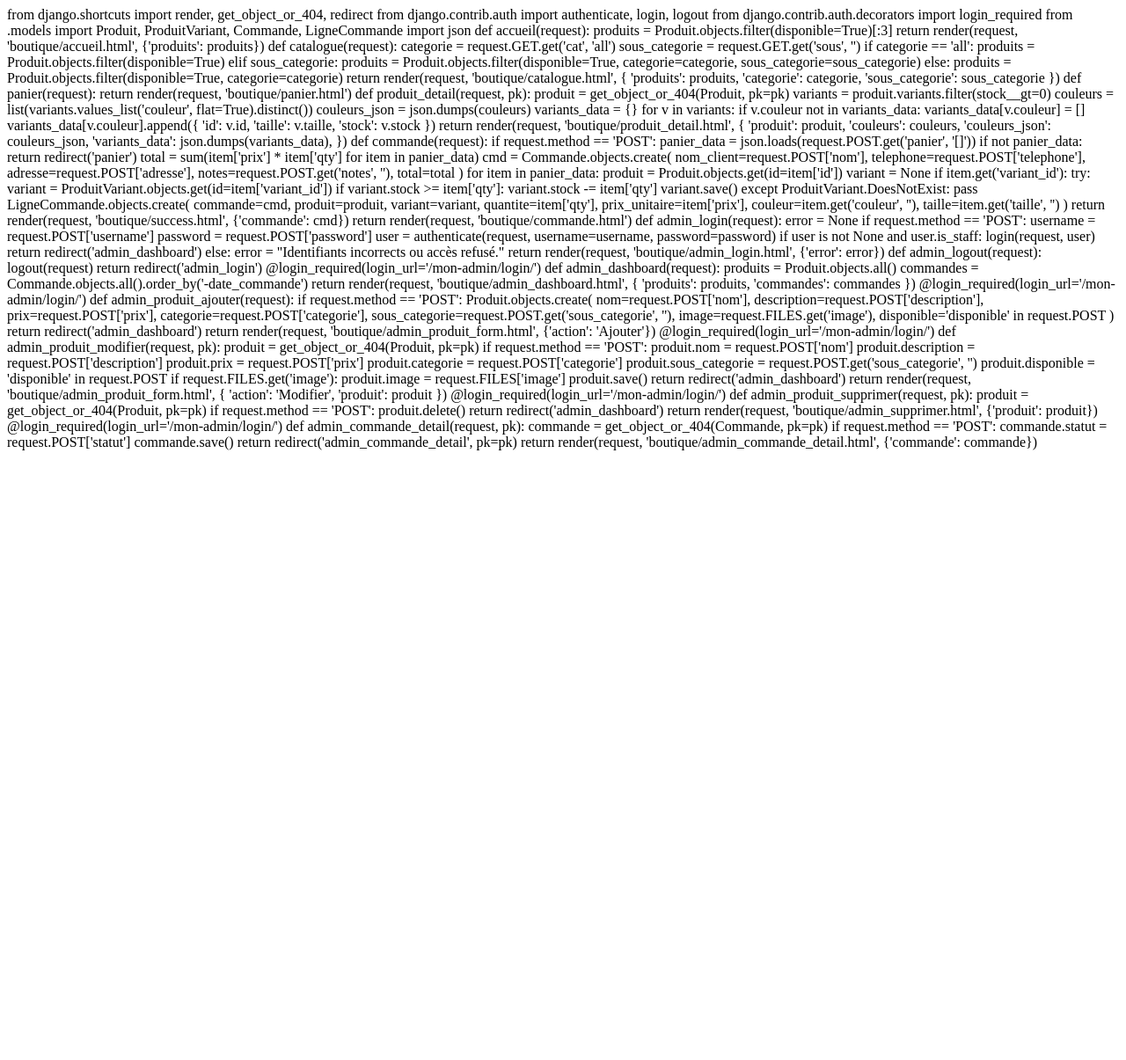
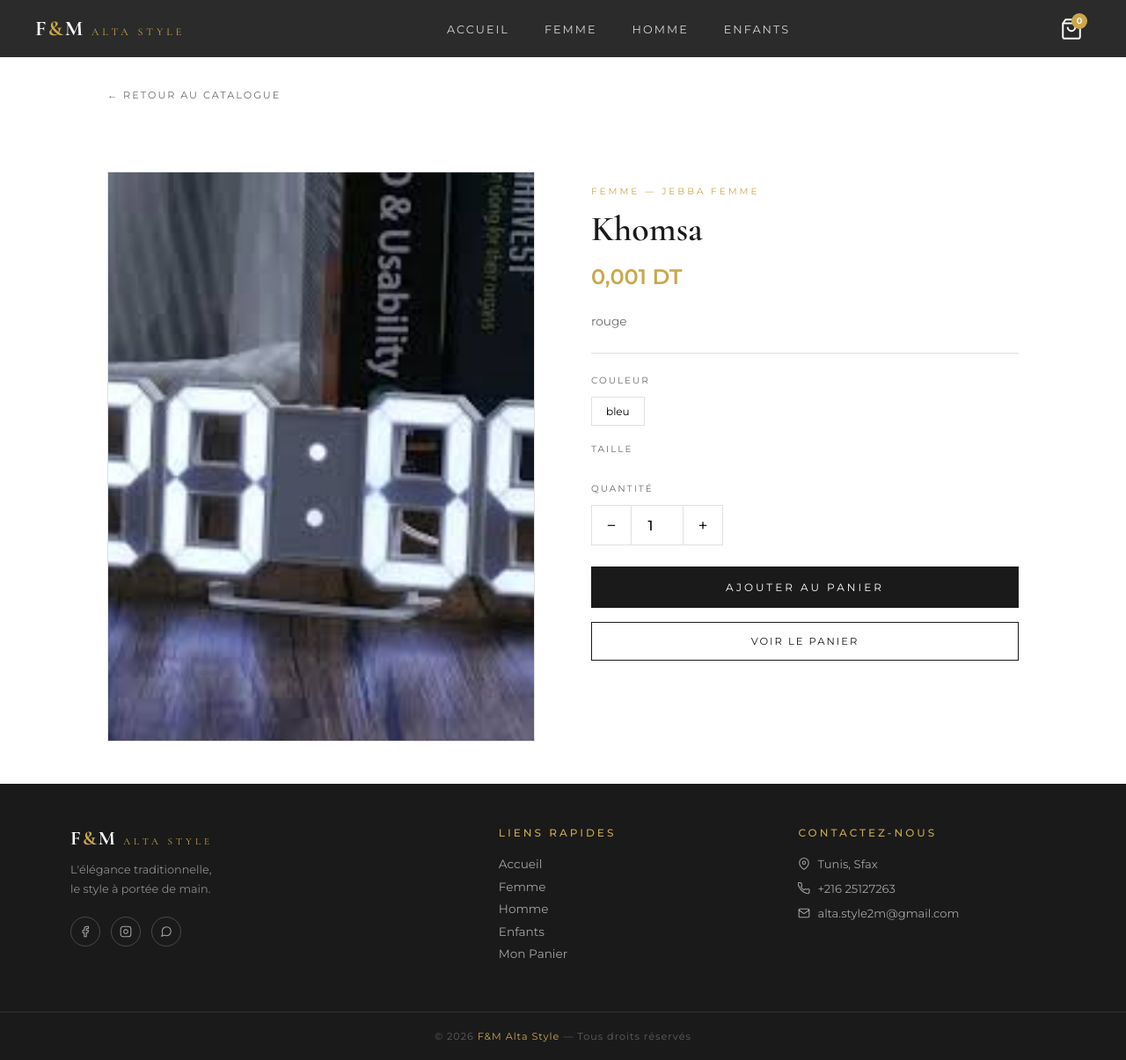
Before and after one commit to badouj/fandm-alta-style, a Django app: page /produit/1/ in a window 1280 px wide. Shown: the whole page at 88% size. Before the commit the page ends 512 px from the top, so only its background shows below. Run offline with Django 5.2, Linux system fonts and the light colour scheme; data comes from the database, SQL or seed files in the repository.

Commit message:
fix views complete

```diff
--- a/boutique/templates/boutique/produit_detail.html
+++ b/boutique/templates/boutique/produit_detail.html
@@ -1,161 +1,172 @@
-from django.shortcuts import render, get_object_or_404, redirect
-from django.contrib.auth import authenticate, login, logout
-from django.contrib.auth.decorators import login_required
-from .models import Produit, ProduitVariant, Commande, LigneCommande
-import json
+{% extends 'boutique/base.html' %}
+{% load static %}
+{% block content %}
+<style>
+.detail-wrapper{max-width:1100px;margin:3rem auto;padding:0 2rem;display:grid;grid-template-columns:1fr 1fr;gap:4rem;align-items:start}
+.detail-img{aspect-ratio:3/4;background:var(--cream);display:flex;align-items:center;justify-content:center;font-size:8rem;border:1px solid var(--border);overflow:hidden}
+.detail-img img{width:100%;height:100%;object-fit:cover}
+.detail-info{padding-top:1rem}
+.detail-cat{font-size:0.65rem;letter-spacing:3px;text-transform:uppercase;color:var(--gold);margin-bottom:0.75rem}
+.detail-name{font-family:'Cormorant Garamond',serif;font-size:2.5rem;font-weight:600;line-height:1.2;margin-bottom:1rem}
+.detail-price{font-size:1.5rem;font-weight:600;color:var(--gold);margin-bottom:1.5rem}
+.detail-desc{font-size:0.85rem;color:var(--gray);line-height:1.8;margin-bottom:1.5rem;padding-bottom:1.5rem;border-bottom:1px solid var(--border)}
+.qty-label{font-size:0.65rem;letter-spacing:2px;text-transform:uppercase;color:var(--gray);margin-bottom:0.75rem;margin-top:1.25rem}
+.variant-btn{background:none;border:1px solid var(--border);padding:8px 16px;font-family:'Montserrat',sans-serif;font-size:0.75rem;cursor:pointer;transition:all 0.3s;min-width:44px}
+.variant-btn:hover,.variant-btn.selected{background:var(--black);color:var(--white);border-color:var(--black)}
+.variant-error{color:#e53e3e;font-size:0.75rem;margin-top:0.5rem;margin-bottom:0.5rem;display:none}
+.stock-info{font-size:0.75rem;color:var(--gray);margin-top:0.5rem;margin-bottom:1rem}
+.stock-info.low{color:#e53e3e}
+.qty-control{display:flex;align-items:center;gap:0;width:fit-content;border:1px solid var(--border);margin-bottom:1.5rem}
+.qty-btn{background:none;border:none;width:44px;height:44px;font-size:1.2rem;cursor:pointer;transition:background 0.2s;font-family:'Montserrat',sans-serif}
+.qty-btn:hover{background:var(--cream)}
+.qty-num{width:60px;height:44px;text-align:center;font-size:1rem;font-weight:500;border:none;border-left:1px solid var(--border);border-right:1px solid var(--border);font-family:'Montserrat',sans-serif;outline:none}
+.add-to-cart-btn{width:100%;background:var(--black);color:var(--white);border:none;padding:16px;font-family:'Montserrat',sans-serif;font-size:0.75rem;letter-spacing:3px;text-transform:uppercase;cursor:pointer;transition:background 0.3s;margin-bottom:1rem}
+.add-to-cart-btn:hover{background:var(--gold)}
+.back-link{display:inline-block;font-size:0.7rem;letter-spacing:2px;text-transform:uppercase;color:var(--gray);text-decoration:none;margin-bottom:2rem;transition:color 0.3s}
+.back-link:hover{color:var(--gold)}
+.success-msg{background:#d4edda;color:#155724;padding:12px 16px;font-size:0.8rem;margin-bottom:1rem;display:none}
+</style>
 
-def accueil(request):
-    produits = Produit.objects.filter(disponible=True)[:3]
-    return render(request, 'boutique/accueil.html', {'produits': produits})
+<div style="max-width:1100px;margin:2rem auto;padding:0 2rem">
+  <a href="/catalogue/" class="back-link">← Retour au catalogue</a>
+</div>
 
-def catalogue(request):
-    categorie = request.GET.get('cat', 'all')
-    sous_categorie = request.GET.get('sous', '')
-    if categorie == 'all':
-        produits = Produit.objects.filter(disponible=True)
-    elif sous_categorie:
-        produits = Produit.objects.filter(disponible=True, categorie=categorie, sous_categorie=sous_categorie)
-    else:
-        produits = Produit.objects.filter(disponible=True, categorie=categorie)
-    return render(request, 'boutique/catalogue.html', {
-        'produits': produits,
-        'categorie': categorie,
-        'sous_categorie': sous_categorie
-    })
+<div class="detail-wrapper">
+  <div class="detail-img">
+    {% if produit.image %}
+    <img src="{{ produit.image.url }}" alt="{{ produit.nom }}">
+    {% else %}🥻{% endif %}
+  </div>
 
-def panier(request):
-    return render(request, 'boutique/panier.html')
+  <div class="detail-info">
+    <p class="detail-cat">{{ produit.get_categorie_display }} — {{ produit.get_sous_categorie_display }}</p>
+    <h1 class="detail-name">{{ produit.nom }}</h1>
+    <p class="detail-price">{{ produit.prix }} DT</p>
+    <p class="detail-desc">{{ produit.description }}</p>
 
-def produit_detail(request, pk):
-    produit = get_object_or_404(Produit, pk=pk)
-    variants = produit.variants.filter(stock__gt=0)
-    couleurs = list(variants.values_list('couleur', flat=True).distinct())
-    couleurs_json = json.dumps(couleurs)
-    variants_data = {}
-    for v in variants:
-        if v.couleur not in variants_data:
-            variants_data[v.couleur] = []
-        variants_data[v.couleur].append({
-            'id': v.id,
-            'taille': v.taille,
-            'stock': v.stock
-        })
-    return render(request, 'boutique/produit_detail.html', {
-        'produit': produit,
-        'couleurs': couleurs,
-        'couleurs_json': couleurs_json,
-        'variants_data': json.dumps(variants_data),
-    })
+    {% if couleurs %}
+    <p class="qty-label">Couleur</p>
+    <div style="display:flex;gap:0.5rem;flex-wrap:wrap" id="couleursWrapper"></div>
+    <p class="variant-error" id="couleurError">⚠ Veuillez choisir une couleur</p>
 
-def commande(request):
-    if request.method == 'POST':
-        panier_data = json.loads(request.POST.get('panier', '[]'))
-        if not panier_data:
-            return redirect('panier')
-        total = sum(item['prix'] * item['qty'] for item in panier_data)
-        cmd = Commande.objects.create(
-            nom_client=request.POST['nom'],
-            telephone=request.POST['telephone'],
-            adresse=request.POST['adresse'],
-            notes=request.POST.get('notes', ''),
-            total=total
-        )
-        for item in panier_data:
-            produit = Produit.objects.get(id=item['id'])
-            variant = None
-            if item.get('variant_id'):
-                try:
-                    variant = ProduitVariant.objects.get(id=item['variant_id'])
-                    if variant.stock >= item['qty']:
-                        variant.stock -= item['qty']
-                        variant.save()
-                except ProduitVariant.DoesNotExist:
-                    pass
-            LigneCommande.objects.create(
-                commande=cmd,
-                produit=produit,
-                variant=variant,
-                quantite=item['qty'],
-                prix_unitaire=item['prix'],
-                couleur=item.get('couleur', ''),
-                taille=item.get('taille', '')
-            )
-        return render(request, 'boutique/success.html', {'commande': cmd})
-    return render(request, 'boutique/commande.html')
+    <p class="qty-label">Taille</p>
+    <div style="display:flex;gap:0.5rem;flex-wrap:wrap" id="taillesWrapper"></div>
+    <p class="variant-error" id="tailleError">⚠ Veuillez choisir une taille</p>
+    <p class="stock-info" id="stockInfo"></p>
+    {% else %}
+    <p style="color:#e53e3e;font-size:0.85rem;margin-bottom:1.5rem">⚠ Produit épuisé</p>
+    {% endif %}
 
-def admin_login(request):
-    error = None
-    if request.method == 'POST':
-        username = request.POST['username']
-        password = request.POST['password']
-        user = authenticate(request, username=username, password=password)
-        if user is not None and user.is_staff:
-            login(request, user)
-            return redirect('admin_dashboard')
-        else:
-            error = "Identifiants incorrects ou accès refusé."
-    return render(request, 'boutique/admin_login.html', {'error': error})
+    <p class="qty-label">Quantité</p>
+    <div class="qty-control">
+      <button class="qty-btn" onclick="changeQty(-1)">−</button>
+      <input type="number" class="qty-num" id="qty" value="1" min="1" max="99" readonly>
+      <button class="qty-btn" onclick="changeQty(1)">+</button>
+    </div>
 
-def admin_logout(request):
-    logout(request)
-    return redirect('admin_login')
+    <div class="success-msg" id="successMsg">✓ Ajouté au panier !</div>
 
-@login_required(login_url='/mon-admin/login/')
-def admin_dashboard(request):
-    produits = Produit.objects.all()
-    commandes = Commande.objects.all().order_by('-date_commande')
-    return render(request, 'boutique/admin_dashboard.html', {
-        'produits': produits,
-        'commandes': commandes
-    })
+    <button class="add-to-cart-btn"
+      data-id="{{ produit.id }}"
+      data-nom="{{ produit.nom|escapejs }}"
+      data-prix="{{ produit.prix }}"
+      onclick="addToCartDetail(this)"
+      {% if not couleurs %}disabled style="opacity:0.5;cursor:not-allowed"{% endif %}>
+      Ajouter au Panier
+    </button>
 
-@login_required(login_url='/mon-admin/login/')
-def admin_produit_ajouter(request):
-    if request.method == 'POST':
-        Produit.objects.create(
-            nom=request.POST['nom'],
-            description=request.POST['description'],
-            prix=request.POST['prix'],
-            categorie=request.POST['categorie'],
-            sous_categorie=request.POST.get('sous_categorie', ''),
-            image=request.FILES.get('image'),
-            disponible='disponible' in request.POST
-        )
-        return redirect('admin_dashboard')
-    return render(request, 'boutique/admin_produit_form.html', {'action': 'Ajouter'})
+    <a href="/panier/" class="btn-outline" style="width:100%;text-align:center;display:block;padding:14px">
+      Voir le Panier
+    </a>
+  </div>
+</div>
+{% endblock %}
 
-@login_required(login_url='/mon-admin/login/')
-def admin_produit_modifier(request, pk):
-    produit = get_object_or_404(Produit, pk=pk)
-    if request.method == 'POST':
-        produit.nom = request.POST['nom']
-        produit.description = request.POST['description']
-        produit.prix = request.POST['prix']
-        produit.categorie = request.POST['categorie']
-        produit.sous_categorie = request.POST.get('sous_categorie', '')
-        produit.disponible = 'disponible' in request.POST
-        if request.FILES.get('image'):
-            produit.image = request.FILES['image']
-        produit.save()
-        return redirect('admin_dashboard')
-    return render(request, 'boutique/admin_produit_form.html', {
-        'action': 'Modifier',
-        'produit': produit
-    })
+{% block scripts %}
+<script>
+const variantsData = {{ variants_data|safe }};
+const couleurs = {{ couleurs_json|safe }};
+let selectedCouleur = '';
+let selectedTaille = '';
+let selectedVariantId = null;
 
-@login_required(login_url='/mon-admin/login/')
-def admin_produit_supprimer(request, pk):
-    produit = get_object_or_404(Produit, pk=pk)
-    if request.method == 'POST':
-        produit.delete()
-        return redirect('admin_dashboard')
-    return render(request, 'boutique/admin_supprimer.html', {'produit': produit})
+const couleursWrapper = document.getElementById('couleursWrapper');
+if (couleursWrapper) {
+  couleurs.forEach(c => {
+    const btn = document.createElement('button');
+    btn.className = 'variant-btn';
+    btn.textContent = c;
+    btn.onclick = () => selectCouleur(btn, c);
+    couleursWrapper.appendChild(btn);
+  });
+}
 
-@login_required(login_url='/mon-admin/login/')
-def admin_commande_detail(request, pk):
-    commande = get_object_or_404(Commande, pk=pk)
-    if request.method == 'POST':
-        commande.statut = request.POST['statut']
-        commande.save()
-        return redirect('admin_commande_detail', pk=pk)
-    return render(request, 'boutique/admin_commande_detail.html', {'commande': commande})
+function selectCouleur(btn, couleur) {
+  document.querySelectorAll('#couleursWrapper .variant-btn').forEach(b => b.classList.remove('selected'));
+  btn.classList.add('selected');
+  selectedCouleur = couleur;
+  selectedTaille = '';
+  selectedVariantId = null;
+  document.getElementById('couleurError').style.display = 'none';
+  document.getElementById('stockInfo').textContent = '';
+  const taillesWrapper = document.getElementById('taillesWrapper');
+  taillesWrapper.innerHTML = '';
+  const tailles = variantsData[couleur] || [];
+  tailles.forEach(v => {
+    const btn = document.createElement('button');
+    btn.className = 'variant-btn';
+    btn.textContent = v.taille;
+    btn.onclick = () => selectTaille(btn, v);
+    taillesWrapper.appendChild(btn);
+  });
+}
+
+function selectTaille(btn, variant) {
+  document.querySelectorAll('#taillesWrapper .variant-btn').forEach(b => b.classList.remove('selected'));
+  btn.classList.add('selected');
+  selectedTaille = variant.taille;
+  selectedVariantId = variant.id;
+  document.getElementById('tailleError').style.display = 'none';
+  const stockInfo = document.getElementById('stockInfo');
+  if (variant.stock <= 3) {
+    stockInfo.textContent = `⚠ Plus que ${variant.stock} en stock!`;
+    stockInfo.className = 'stock-info low';
+  } else {
+    stockInfo.textContent = `✓ En stock (${variant.stock} disponibles)`;
+    stockInfo.className = 'stock-info';
+  }
+  document.getElementById('qty').max = variant.stock;
+}
+
+function changeQty(val) {
+  const input = document.getElementById('qty');
+  const max = parseInt(input.max) || 99;
+  const newVal = parseInt(input.value) + val;
+  if (newVal >= 1 && newVal <= max) input.value = newVal;
+}
+
+function addToCartDetail(btn) {
+  const id = parseInt(btn.dataset.id);
+  const nom = btn.dataset.nom;
+  const prix = parseFloat(btn.dataset.prix);
+  const qty = parseInt(document.getElementById('qty').value);
+  if (!selectedCouleur) {
+    document.getElementById('couleurError').style.display = 'block';
+    return;
+  }
+  if (!selectedTaille) {
+    document.getElementById('tailleError').style.display = 'block';
+    return;
+  }
+  let cart = JSON.parse(localStorage.getItem('cart') || '[]');
+  const existing = cart.find(i => i.variant_id === selectedVariantId);
+  if (existing) existing.qty += qty;
+  else cart.push({id, nom, prix, qty, couleur: selectedCouleur, taille: selectedTaille, variant_id: selectedVariantId});
+  localStorage.setItem('cart', JSON.stringify(cart));
+  updateCartCount();
+  const msg = document.getElementById('successMsg');
+  msg.style.display = 'block';
+  setTimeout(() => msg.style.display = 'none', 2000);
+}
+</script>
+{% endblock %}
--- a/boutique/views.py
+++ b/boutique/views.py
@@ -1,3 +1,4 @@
+# -*- coding: utf-8 -*-
 from django.shortcuts import render, get_object_or_404, redirect
 from django.contrib.auth import authenticate, login, logout
 from django.contrib.auth.decorators import login_required
@@ -40,11 +41,12 @@ def produit_detail(request, pk):
             'taille': v.taille,
             'stock': v.stock
         })
+    variants_data_json = json.dumps(variants_data)
     return render(request, 'boutique/produit_detail.html', {
         'produit': produit,
         'couleurs': couleurs,
         'couleurs_json': couleurs_json,
-        'variants_data': json.dumps(variants_data),
+        'variants_data': variants_data_json,
     })
 
 def commande(request):
@@ -198,41 +200,3 @@ def admin_stock_update(request, pk):
         variant.stock = int(request.POST.get('stock', 0))
         variant.save()
     return redirect('admin_stock')
-@login_required(login_url='/mon-admin/login/')
-def admin_stock(request):
-    produits = Produit.objects.all().prefetch_related('variants')
-    return render(request, 'boutique/admin_stock.html', {'produits': produits})
-
-@login_required(login_url='/mon-admin/login/')
-def admin_variant_ajouter(request, produit_pk):
-    produit = get_object_or_404(Produit, pk=produit_pk)
-    if request.method == 'POST':
-        couleur = request.POST.get('couleur', '').strip()
-        taille = request.POST.get('taille', '').strip()
-        stock = int(request.POST.get('stock', 0))
-        variant, created = ProduitVariant.objects.get_or_create(
-            produit=produit,
-            couleur=couleur,
-            taille=taille,
-            defaults={'stock': stock}
-        )
-        if not created:
-            variant.stock = stock
-            variant.save()
-        return redirect('admin_stock')
-    return render(request, 'boutique/admin_variant_form.html', {'produit': produit})
-
-@login_required(login_url='/mon-admin/login/')
-def admin_variant_supprimer(request, pk):
-    variant = get_object_or_404(ProduitVariant, pk=pk)
-    if request.method == 'POST':
-        variant.delete()
-    return redirect('admin_stock')
-
-@login_required(login_url='/mon-admin/login/')
-def admin_stock_update(request, pk):
-    variant = get_object_or_404(ProduitVariant, pk=pk)
-    if request.method == 'POST':
-        variant.stock = int(request.POST.get('stock', 0))
-        variant.save()
-    return redirect('admin_stock')
```
